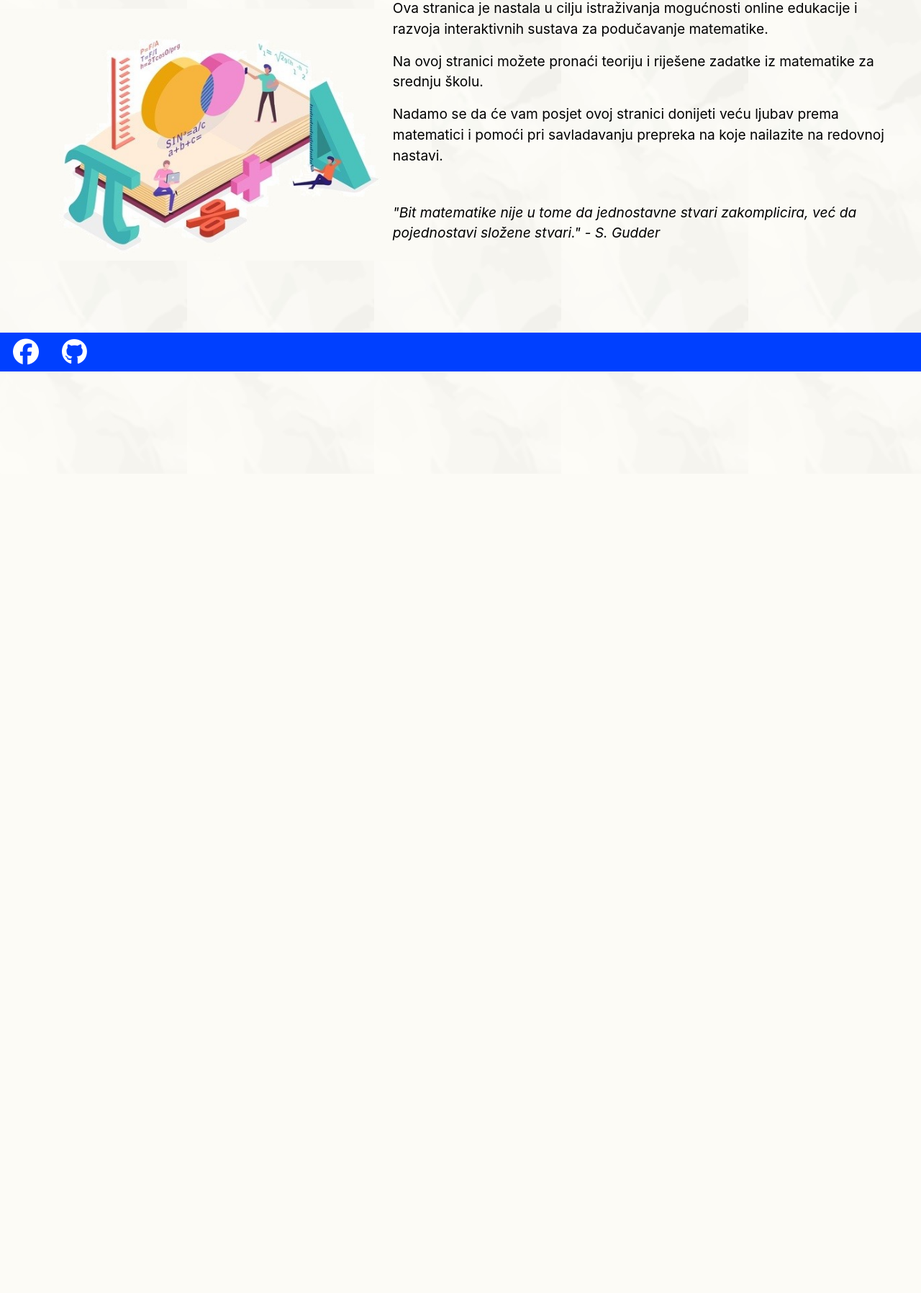
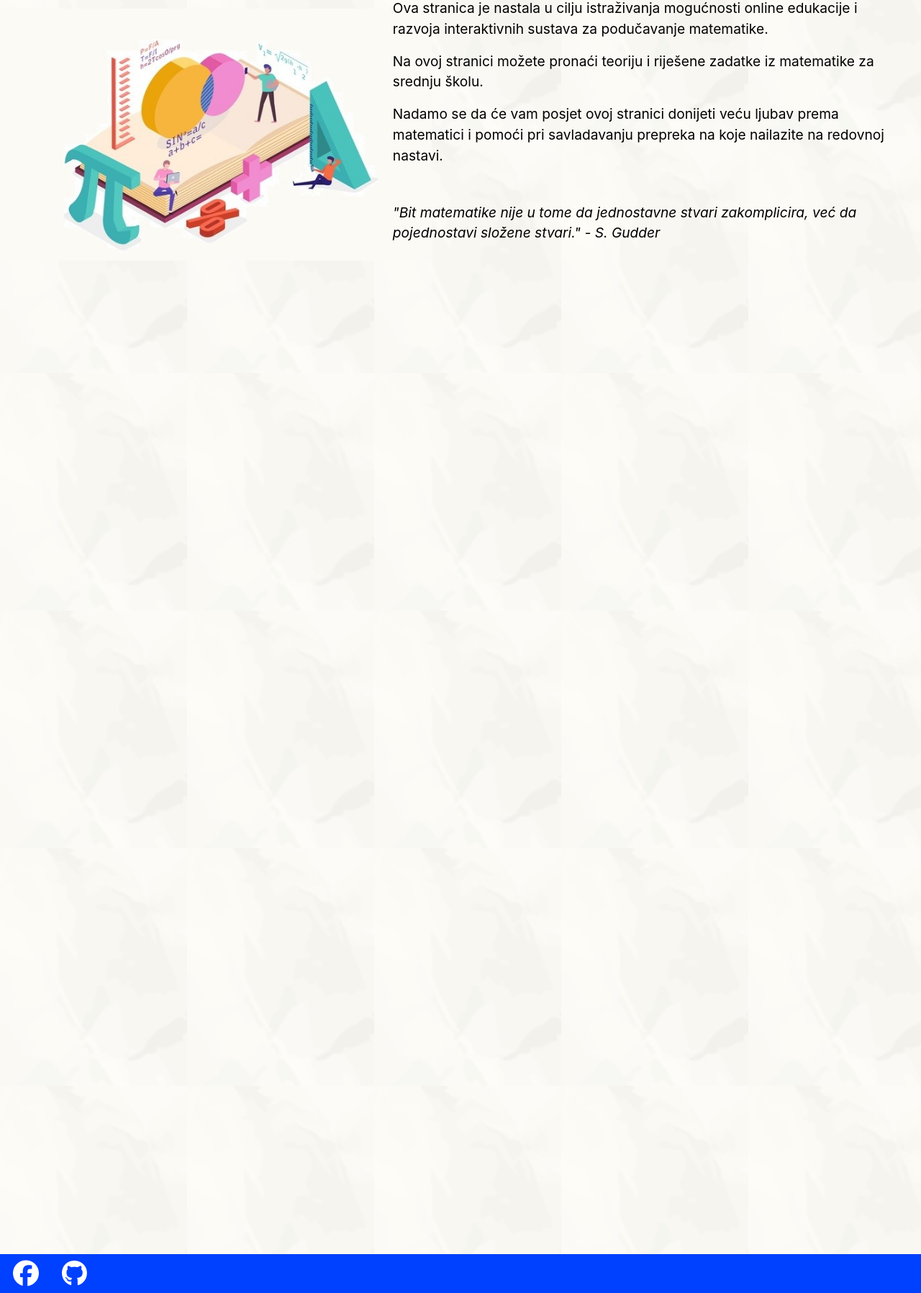
Before and after one commit to merimavele/ProjectPZI, a PHP site: page /adminindex.php in a window 1280 px wide. Shown: the part 142-1938 px from the top of the page at 72% size. Before the commit the page ends 658 px from the top, so only its background shows below. Run offline with PHP 8.4, Linux system fonts and the light colour scheme; some libraries are stand-ins or nearby versions.

Commit message:
Update podnozje.php

```diff
--- a/ProjectPZI/podnozje.php
+++ b/ProjectPZI/podnozje.php
@@ -4,7 +4,7 @@
 </html>
 <footer style =  "text-align: center;
   padding: 3px;
-background-color:#0040ff;
+background-color:#0040ff; margin-top: 100%;
 
 ">
 
```
